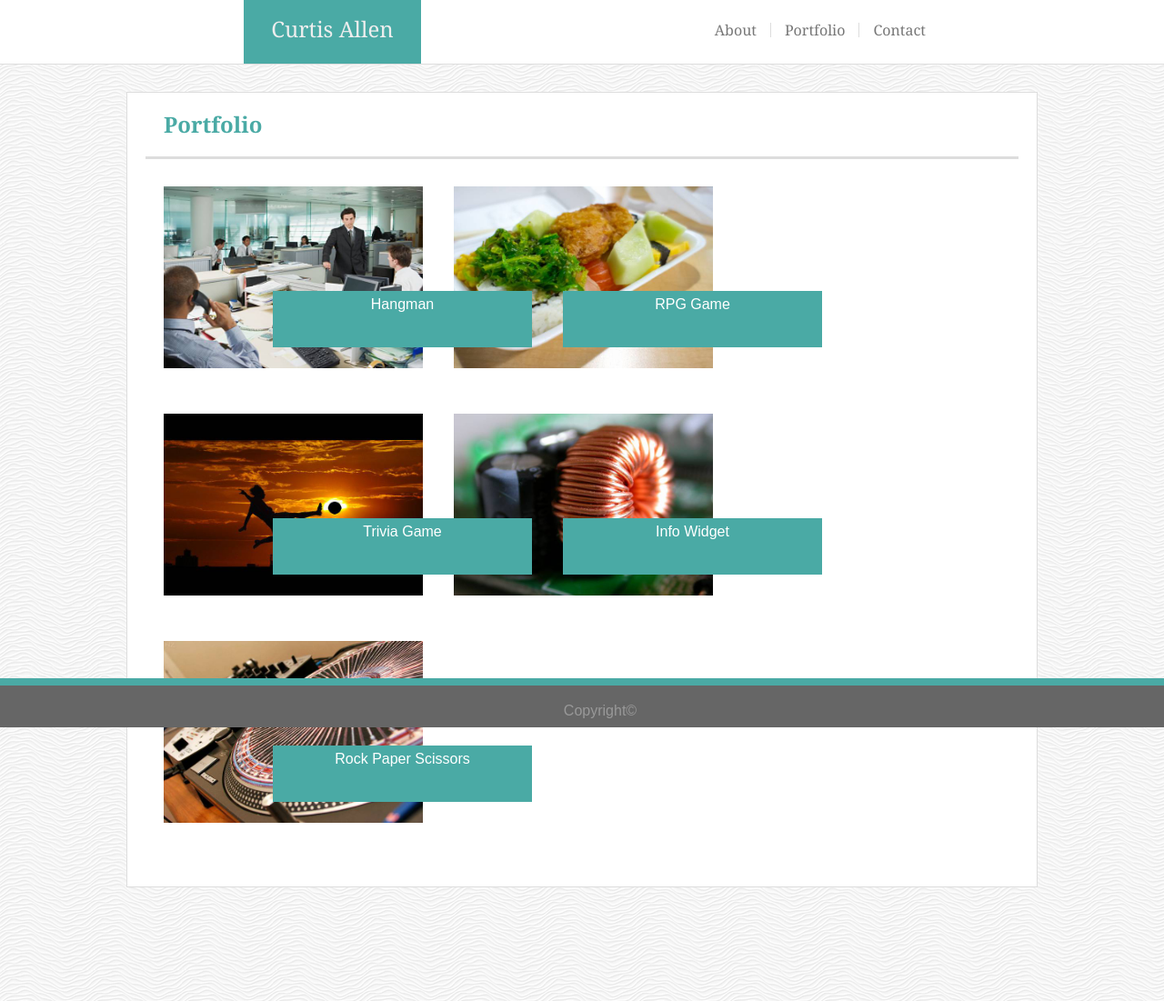
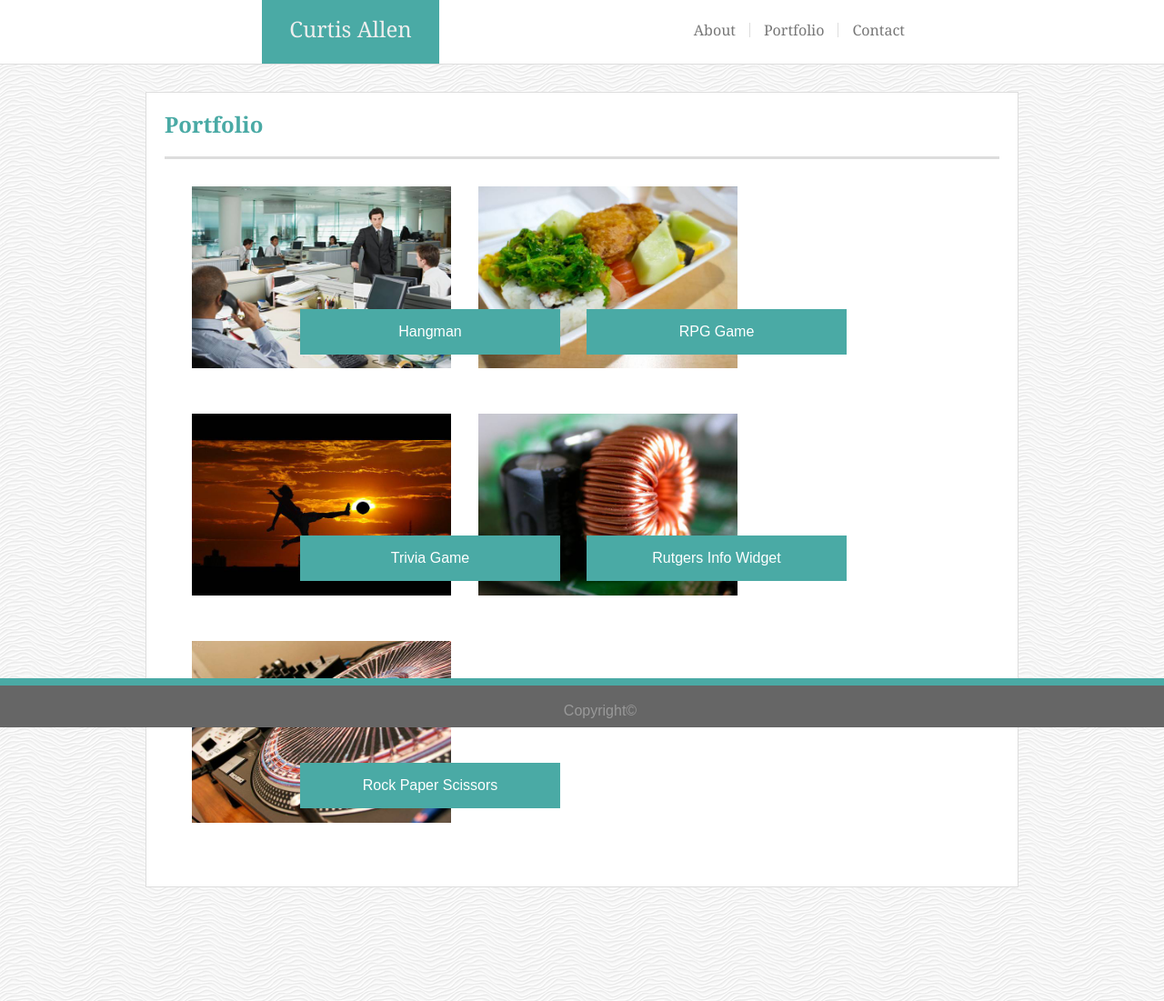
Before and after one commit to dbroncosfan1133/Basic-Portfolio, a plain HTML site: page portfolio.html in a window 1280 px wide. Shown: the whole page at 91% size. Drawn offline with Linux system fonts and the light colour scheme.

Commit message:
css alignment

```diff
--- a/assets/css/contact.css
+++ b/assets/css/contact.css
@@ -17,7 +17,7 @@ form {
 }
 
 textarea#styled {
-    width: 924px;
+    width: 882px;
     height: 200px;
     font-family: 'Arial', 'Helvetica Neue', Helvetica, sans-serif;
 }
@@ -30,3 +30,7 @@ textarea#styled {
     color: #ffffff;
     margin-left: 15px;
 }
+
+#submit:hover {
+    background-color: #4aaa19;
+}
--- a/assets/css/main.css
+++ b/assets/css/main.css
@@ -16,7 +16,7 @@ header {
 
 .head-contain {
     position: absolute;
-    right: 247px;
+    right: 270px;
     top: 25px;
 }
 
@@ -25,7 +25,7 @@ header {
     height: 50px;
     width: 175px;
     font-size: 24px;
-    margin-left: 268px;
+    margin-left: 288px;
     padding: 10px;
     text-align: center;
     color: #eee;
@@ -61,7 +61,7 @@ li a {
 h1 {
     border-bottom: 3px solid #dddddd;
     margin-bottom: 30px;
-    padding: 20px;
+    padding: 20px 20px 20px 0px;
     color: #4aaaa5;
     font-family: 'Georgia', 'Times', 'Times New Roman', serif;
     font-size: 24px;
@@ -74,6 +74,7 @@ h1 {
 }
 
 #content {
+    box-sizing: border-box;
     background-color: #ffffff;
     color: #777777;
     line-height: 30px;
--- a/assets/css/portfolio.css
+++ b/assets/css/portfolio.css
@@ -10,80 +10,67 @@
     padding-bottom: 40px;
 }
 
-.img1 {
-    position: relative;
-    width: 285px;
-    height: 200px;
-    padding-left: 20px;
-    padding-bottom: 40px;
-}
-
 .text-block1 {
     position: absolute;
-    top: 320px;
-    left: 300px;
+    top: 340px;
+    left: 330px;
     background-color: #4aaaa5;
     color: #ffffff;
     text-align: center;
-    width: 285px;
-    height: 55px;
-    vertical-align: center;
-    padding-bottom: 7px;
+    width: 286px;
+    height: 40px;
+    padding-top: 10px;
     z-index: 1;
 }
 
 .text-block2 {
     position: absolute;
-    top: 320px;
-    left: 619px;
+    top: 340px;
+    left: 645px;
     background-color: #4aaaa5;
     color: #ffffff;
     text-align: center;
-    width: 285px;
-    height: 55px;
-    vertical-align: center;
-    padding-bottom: 7px;
+    width: 286px;
+    height: 40px;
+    padding-top: 10px;
     z-index: 1;
 }
 
 .text-block3 {
     position: absolute;
-    top: 570px;
-    left: 300px;
+    top: 589px;
+    left: 330px;
     background-color: #4aaaa5;
     color: #ffffff;
     text-align: center;
-    width: 285px;
-    height: 55px;
-    vertical-align: center;
-    padding-bottom: 7px;
+    width: 286px;
+    height: 40px;
+    padding-top: 10px;
     z-index: 1;
 }
 
 .text-block4 {
     position: absolute;
-    top: 570px;
-    left: 619px;
+    top: 589px;
+    left: 645px;
     background-color: #4aaaa5;
     color: #ffffff;
     text-align: center;
-    width: 285px;
-    height: 55px;
-    vertical-align: center;
-    padding-bottom: 7px;
+    width: 286px;
+    height: 40px;
+    padding-top: 10px;
     z-index: 1;
 }
 
 .text-block5 {
     position: absolute;
-    top: 820px;
-    left: 300px;
+    top: 839px;
+    left: 330px;
     background-color: #4aaaa5;
     color: #ffffff;
     text-align: center;
-    width: 285px;
-    height: 55px;
-    vertical-align: center;
-    padding-bottom: 7px;
+    width: 286px;
+    height: 40px;
+    padding-top: 10px;
     z-index: 1;
 }
--- a/portfolio.html
+++ b/portfolio.html
@@ -25,30 +25,42 @@
     <div class="wrapper">
         <div id="content">
             <h1>Portfolio</h1>
-            <img class="img1" src=assets/imgs/placeholder-1.jpg alt="Coming Soon!">
-            <div class="text-block1">
-              <p>Hangman</p>
-            </div>
-            <img class="img" src="assets/imgs/placeholder-2.jpg" alt="Coming Soon!">
-            <div class="text-block2">
-                <p>RPG Game</p>
-            </div>
-            <section>
-                <img class="img1" src="assets/imgs/placeholder-3.jpg" alt="Coming Soon!">
-                <div class="text-block3">
-                    <p>Trivia Game</p>
-                </div>
-                <img class="img" src="assets/imgs/placeholder-4.jpg" alt="Coming Soon!">
-                <div class="text-block4">
-                    <p>Info Widget</p>
-                </div>
-            </section>
-            <section>
-                <img class="img1" src="assets/imgs/placeholder-5.jpg" alt="Coming Soon!">
-                <div class="text-block5">
-                    <p>Rock Paper Scissors</p>
-                </div>
-            </section>
+            <table id="portfolio-table">
+            <tr>
+                <td>
+                    <img class="img" src=assets/imgs/placeholder-1.jpg alt="Coming Soon!">
+                </td>
+
+                <div class="text-block1">Hangman</div>
+
+                <td>
+                    <img class="img" src="assets/imgs/placeholder-2.jpg" alt="Coming Soon!">
+                </td>
+
+                <div class="text-block2">RPG Game</div>
+
+              </tr>
+            <tr>
+                <td>
+                    <img class="img" src="assets/imgs/placeholder-3.jpg" alt="Coming Soon!">
+                </td>
+
+                <div class="text-block3">Trivia Game</div>
+
+                <td>
+                    <img class="img" src="assets/imgs/placeholder-4.jpg" alt="Coming Soon!">
+                </td>
+
+                <div class="text-block4">Rutgers Info Widget</div>
+
+            </tr>
+            <tr>
+                <td>
+                    <img class="img" src="assets/imgs/placeholder-5.jpg" alt="Coming Soon!">
+                </td>
+                <div class="text-block5">Rock Paper Scissors</div>
+            </tr>
+            </table>
         </div>
     </div>
     <footer>
```
